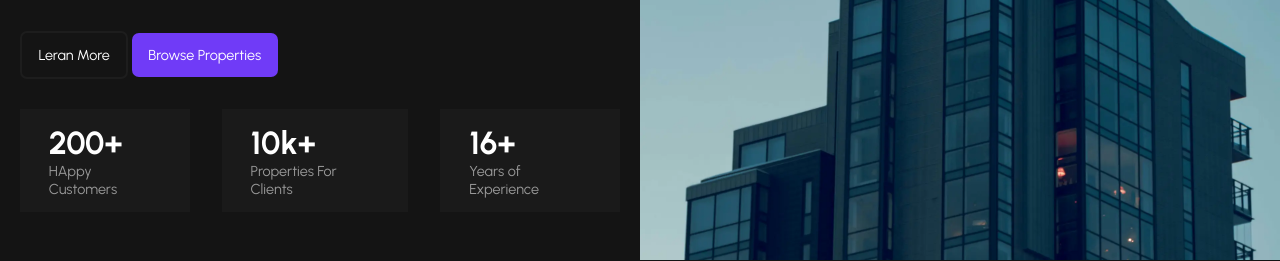
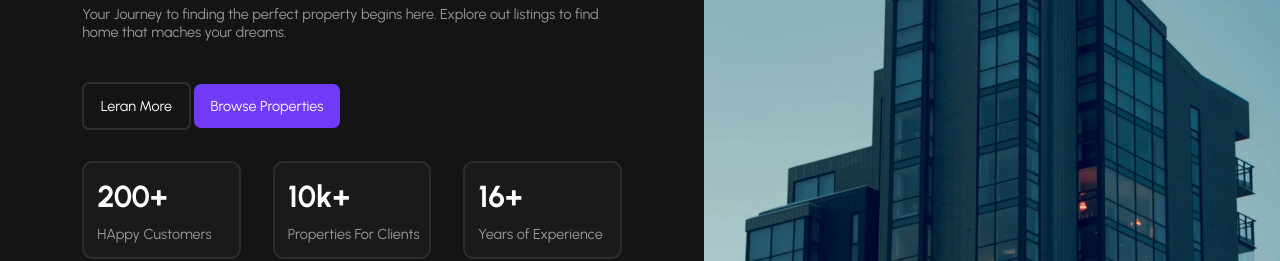
Before and after one commit to only-as19/Real-Esatate-Business, a PHP site: page / in a window 1280 px wide. Shown: the part 325-586 px from the top of the page. Run offline with PHP 8.4, Linux system fonts and the light colour scheme.

Commit message:
Real Estate Business Website - Add Styling to Hero Section - refactore the code

```diff
--- a/Css/style.css
+++ b/Css/style.css
@@ -18,8 +18,8 @@ body{
 }
 
 .hero{
-   height:500px;
    width: 100%;
+   height: 100%;
    object-fit: cover;
 
 }
@@ -39,7 +39,7 @@ h1{
 }
 
 h2{
-    font-size: 2rem;
+    font-size: 1.9rem;
 }
 
 h3{
@@ -51,16 +51,16 @@ h3{
 }
 
 .hero-text{
-    margin-top: 20px;
+    margin-top: 1.428em;
 }
 
 
 .hero-btn{
-    margin-top: 40px;
+    margin-top: 2.857em;
 }
 
 .hero-reviews{
-    margin-top: 30px;
+    margin-top: 2.1428em;
 }
 
 .btn-primary{
@@ -86,8 +86,9 @@ h3{
     color: black;
 }
 
-.btn-black{
-    border: 2px solid #1d1d1d;
+.btn-black,
+.hero-review-block{
+    border: 2px solid #2d2d2d;
 }
 
 .btn-black:hover{
@@ -103,6 +104,10 @@ h3{
      border: 2px solid #1d1d1d;
 }
 
+
+.hero-review-block:hover{
+    transform: translateY(-10px);
+}
 
 
 
@@ -158,20 +163,27 @@ nav a:hover{
 
 .hero-review-block{
     background-color: #1a1a1a;
-    padding: 1em 2em;
+    padding: 1em 0.5em 1em .9em;
+    width: 32%;
+    display: flex;
+    flex-direction: column;
+    gap: 10px;
+    border-radius: 10px;
+    transition: all 0.5s ease;
 }
 
 .hero-section-content{
-    width: 50%;
+    width: 55%;
     display: flex;
     justify-content: center;
     align-items: center;
 }
 
 .hero-section1{
-    padding: 20px ;
+    padding: 5.7142em;
 }
 
 .hero-img{
-    width: 50%;
+    width: 45%;
+    max-height: 600px;
 }
```
